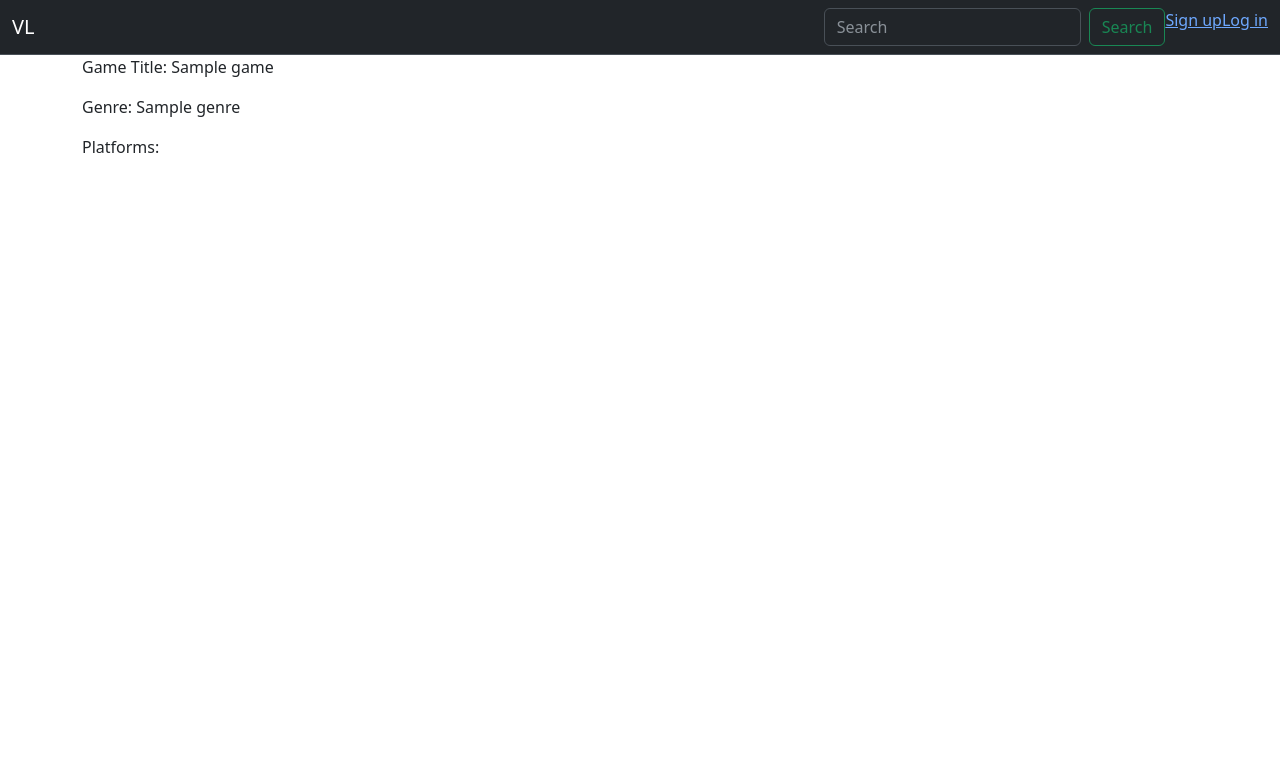
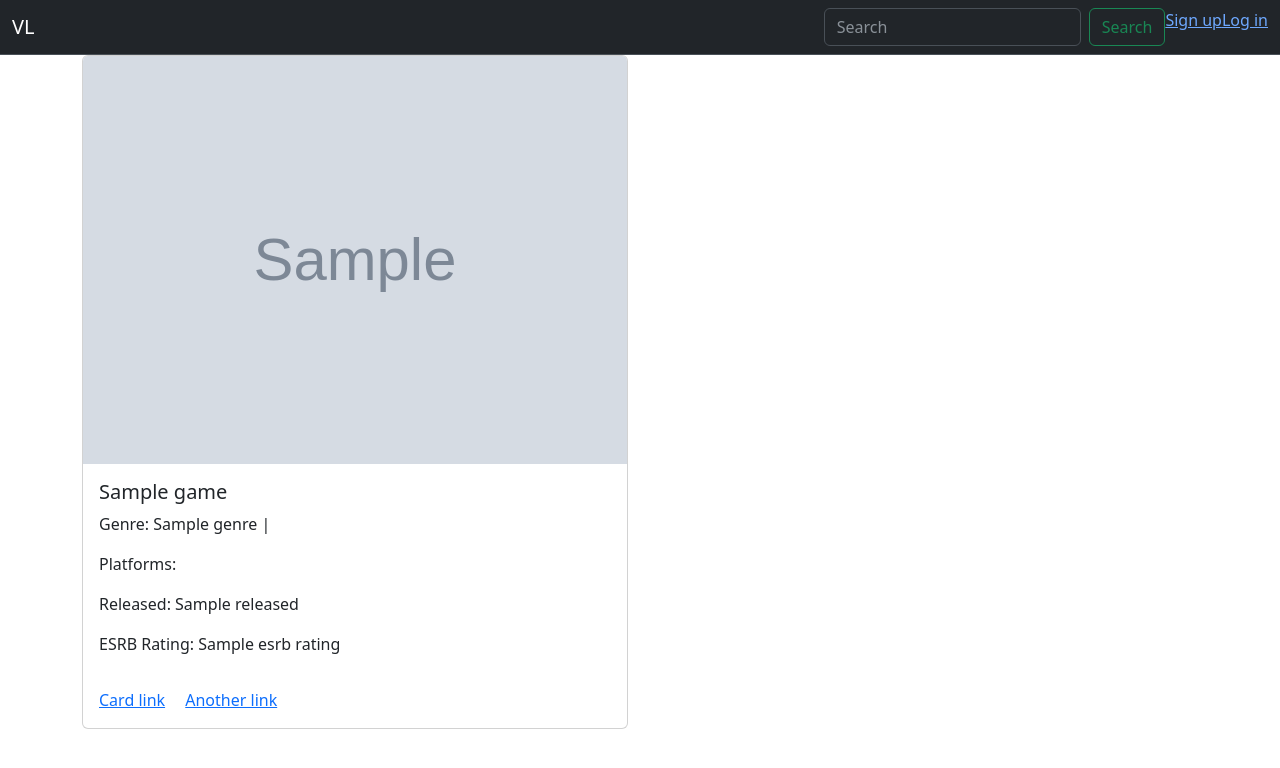
Before and after one commit to RQuicho/Videogame_Library, a Flask app: page / in a window 1280 px wide. Shown: the top 768 px of the page. Run offline with Flask 2, Linux system fonts and the light colour scheme; tables that the repository leaves empty hold one stand-in row (values such as "Sample post"); grey boxes marked "Sample" are stand-in pictures; a database or web service that is not in the repository returns one stand-in record (values such as "Sample title"); data that the repository does not hold is empty.

Commit message:
game data is displayed in a neater way using bootstrap

```diff
--- a/app.py
+++ b/app.py
@@ -103,12 +103,12 @@ def show_games():
     """Show all games"""
 
     response = requests.get(f'https://api.rawg.io/api/games?key={api_key}')
-    response2 = requests.get(f'https://api.rawg.io/api/games?key={api_key}&page=2')
+    # response2 = requests.get(f'https://api.rawg.io/api/games?key={api_key}&page=2')
 
-    if response.status_code == 200 and response2.status_code == 200:
+    if response.status_code == 200:
         data = response.json()
-        data2 = response2.json()
-        return render_template('show_all_games.html', response=data, response2=data2)
+        # data2 = response2.json()
+        return render_template('show_all_games.html', response=data)
     else:
         return "Error: Failed to retrieve data from the API"
 
--- a/templates/show_all_games.html
+++ b/templates/show_all_games.html
@@ -6,7 +6,7 @@
 <!-- {{response}} -->
 <!-- {{response2}} -->
 
-{% for game in response.results %}
+<!-- {% for game in response.results %}
 <p>Game Title: {{game.name}}</p>
 
 <p>Genre:
@@ -20,48 +20,70 @@
     {{platform.platform.name}}
   {% endfor %}
 </p>
-{% endfor %}
-
-{% if response.next %}
-  <!-- {% for game in response2.results %}
-  <p>Game Title: {{game.name}}</p>
-
-  <p>Genre:
-    {% for genre in game.genres %}
-      {{genre.name}}
-    {% endfor %}
-  </p>
-
-  <p>Platforms:
-    {% for platform in game.platforms %}
-      {{platform.platform.name}}
-    {% endfor %}
-  </p>
-  {% endfor %} -->
-
-  <a href="{{response.next}}">Next</a>
-
-{% endif %}
-<!-- <p>Developer: {{response2.results[0].name}}</p> -->
+{% endfor %} -->
 
 
-<!-- <div class="card" style="width: 18rem;">
-    <img src="..." class="card-img-top" alt="...">
+  <div class="row row-cols-1 row-cols-md-2 g-4">
+    {% for game in response.results %}
+    <div class="col">
+      <div class="card">
+        <img src="{{game.background_image}}" class="card-img-top" alt="Image of game">
+        <div class="card-body">
+          <h5 class="card-title">{{game.name}}</h5>
+          <p class="card-text">Genre:
+            {% for genre in game.genres %}
+              {{genre.name}} |
+            {% endfor %}
+          </p>
+          <p class="card-text">Platforms:
+            {% for platform in game.platforms %}
+              {{platform.platform.name}} |
+            {% endfor %}
+          </p>
+          <p class="card-text">Released: {{game.released}}</p>
+          <p class="card-text">ESRB Rating: {{game.esrb_rating.name}}</p>
+        </div>
+        <div class="card-body">
+          <a href="#" class="card-link">Card link</a>
+          <a href="#" class="card-link">Another link</a>
+        </div>
+      </div>
+    </div>
+    {% endfor %}
+  </div>
+
+
+
+<!-- {% for game in response.results %}
+  <div class="card" style="width: 18rem;">
+    <img src="{{game.background_image}}" class="card-img-top" alt="Image of {{game.name}}">
     <div class="card-body">
-      <h5 class="card-title">Card title</h5>
-      <p class="card-text">Some quick example text to build on the card title and make up the bulk of the card's content.</p>
+      <h5 class="card-title">{{game.name}}</h5>
+      <p class="card-text">Genre:
+        {% for genre in game.genres %}
+          {{genre.name}}
+        {% endfor %}
+      </p>
+      <p class="card-text">Platforms:
+        {% for platform in game.platforms %}
+          {{platform.platform.name}}
+        {% endfor %}
+      </p>
+      <p class="card-text">Released: {{game.released}}</p>
+      <p class="card-text">ESRB Rating: {{game.esrb_rating.name}}</p>
     </div>
-    <ul class="list-group list-group-flush">
-      <li class="list-group-item">An item</li>
-      <li class="list-group-item">A second item</li>
-      <li class="list-group-item">A third item</li>
-    </ul>
     <div class="card-body">
       <a href="#" class="card-link">Card link</a>
       <a href="#" class="card-link">Another link</a>
     </div>
-  </div> -->
-
+  </div>
+{% endfor %} -->
 
 
 {% endblock %}
+
+
+<!-- {% if response.next %}
+  <a href="{{response.next}}">Next</a>
+{% endif %} -->
+<!-- <p>Developer: {{response2.results[0].name}}</p> -->
```
